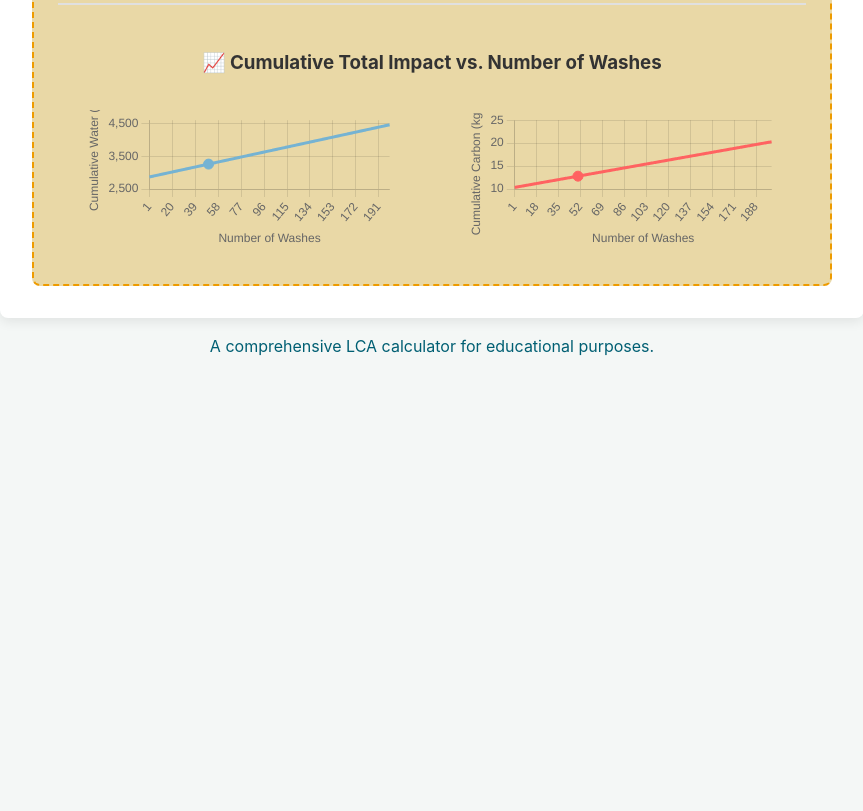
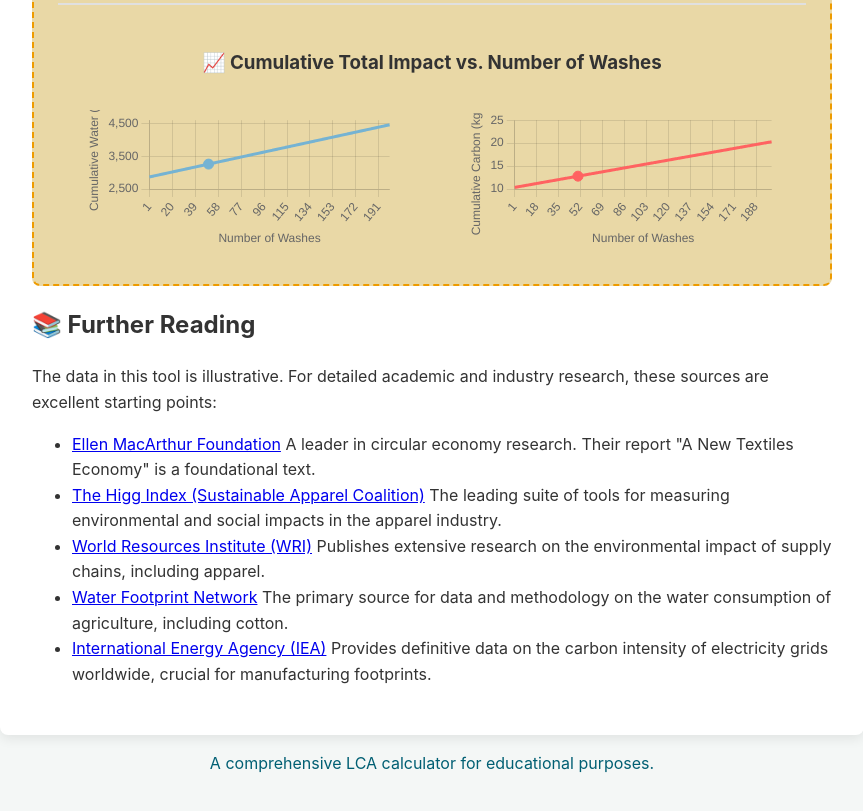
Before and after one commit to DRWagner16/lca-clothing-calculator, a plain HTML site: page index.html in a window 1280 px wide. Shown: the part 3041-3852 px from the top of the page, without its empty margins (208-1071 px from the left). Before the commit the page ends 3453 px from the top, so only its background shows below. Drawn offline with nearby package versions, Linux system fonts and the light colour scheme.

Commit message:
Update index.html

```diff
--- a/index.html
+++ b/index.html
@@ -134,6 +134,33 @@
             </div>
 
         </div>
+
+            <div class="reading-list-container">
+            <h2>📚 Further Reading</h2>
+            <p>The data in this tool is illustrative. For detailed academic and industry research, these sources are excellent starting points:</p>
+            <ul>
+                <li>
+                    <a href="https://www.ellenmacarthurfoundation.org/a-new-textiles-economy" target="_blank" rel="noopener noreferrer">Ellen MacArthur Foundation</a>
+                    <span>A leader in circular economy research. Their report "A New Textiles Economy" is a foundational text.</span>
+                </li>
+                <li>
+                    <a href="https://apparelcoalition.org/the-higg-index/" target="_blank" rel="noopener noreferrer">The Higg Index (Sustainable Apparel Coalition)</a>
+                    <span>The leading suite of tools for measuring environmental and social impacts in the apparel industry.</span>
+                </li>
+                <li>
+                    <a href="https://www.wri.org/" target="_blank" rel="noopener noreferrer">World Resources Institute (WRI)</a>
+                    <span>Publishes extensive research on the environmental impact of supply chains, including apparel.</span>
+                </li>
+                <li>
+                    <a href="https://waterfootprint.org/en/" target="_blank" rel="noopener noreferrer">Water Footprint Network</a>
+                    <span>The primary source for data and methodology on the water consumption of agriculture, including cotton.</span>
+                </li>
+                <li>
+                    <a href="https://www.iea.org/data-and-statistics" target="_blank" rel="noopener noreferrer">International Energy Agency (IEA)</a>
+                    <span>Provides definitive data on the carbon intensity of electricity grids worldwide, crucial for manufacturing footprints.</span>
+                </li>
+            </ul>
+        </div>
     </main>
 
     <footer>
```
